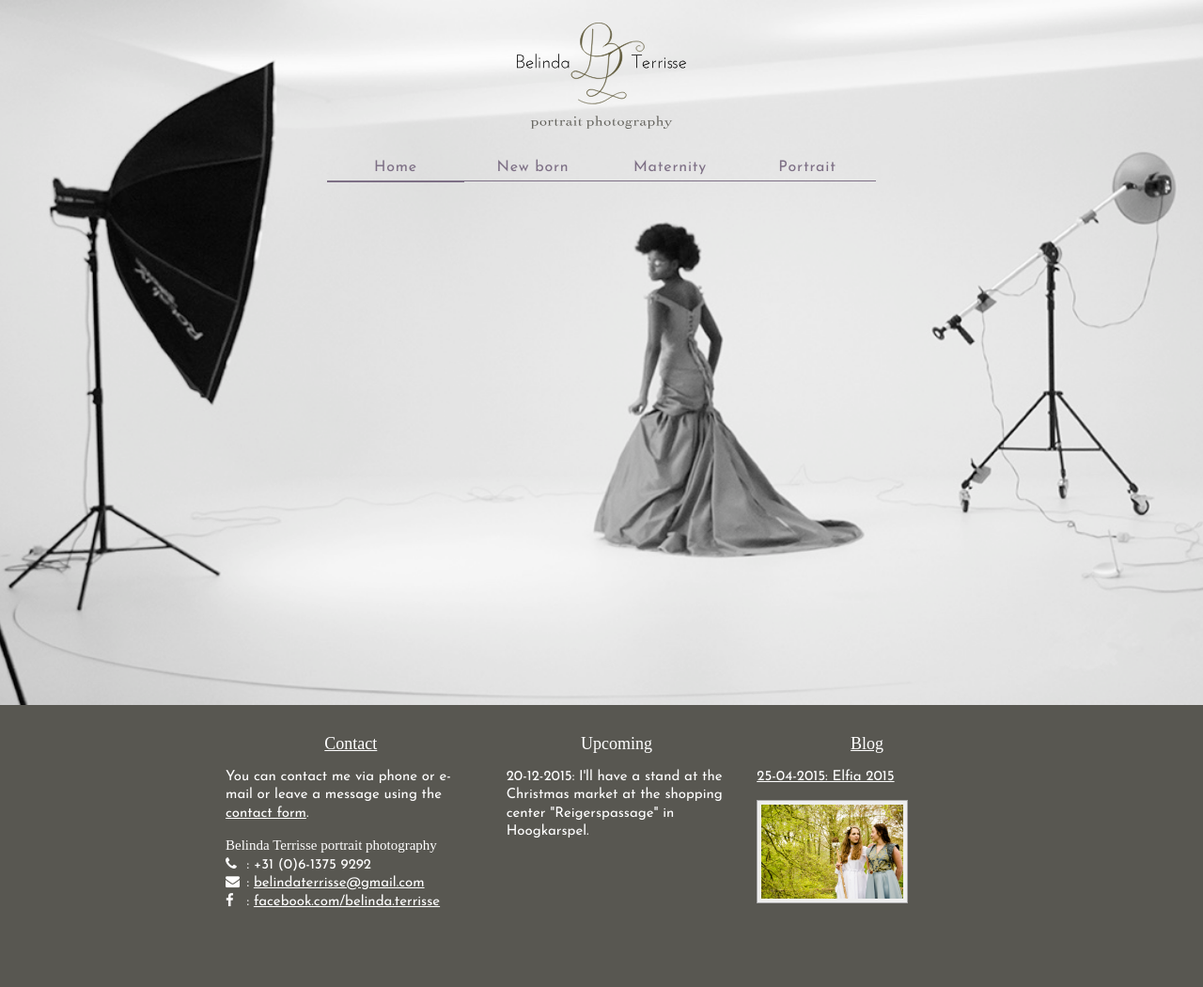
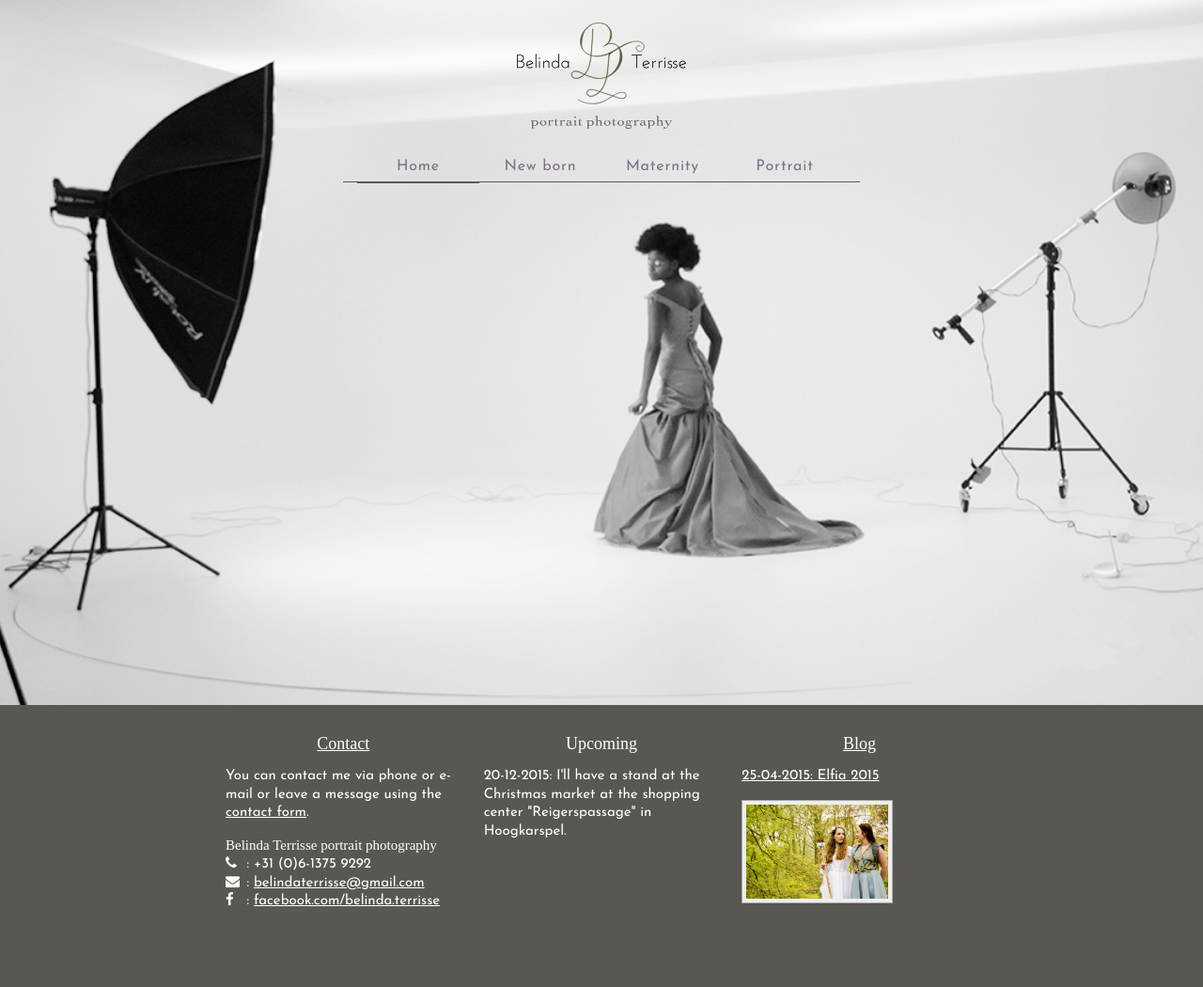
Before and after one commit to cmbybelin/cmbybelin.github.io, a Jekyll site: the page built from index.html, in a window 1280 px wide. Shown: the whole page at 94% size. Built offline with Jekyll 4.4.1, drawn with Linux system fonts in a browser that asks for light colours; nearby versions of some CDN libraries; some web fonts are replaced.

Commit message:
Update nav center footer section.

```diff
--- a/style/main.css
+++ b/style/main.css
@@ -78,21 +78,24 @@ nav {
 
 nav ul {
  padding: 0;
- margin: 0;
+ margin: 0 auto;
+ max-width: 550px;
+ border-bottom: 1px solid #585751;
 }
 
 nav ul li {
  display: inline-block;
  font-size: 16px;
  white-space: nowrap;
- padding: 8px 8px 4px 8px;
- margin: 0;
- border-bottom: 1px solid #7D6F85;
- min-width: 50px;
+ margin: 0 0 -1px 0;
+ min-width: 76px;
+ line-height: 32px;
 }
 
 nav ul li.active {
  border-bottom-width: 2.5px;
+ border-bottom: 2px solid #585751;
+ margin-bottom: -2px;
 }
 
 a, a:visited, a:active {
@@ -152,7 +155,7 @@ footer > div {
  margin: 0 auto;
 }
 footer section {
- padding: 32px 0;
+ padding: 32px 8px;
 }
 footer img {
  max-width: 200px;
@@ -286,7 +289,7 @@ button {
 
 @media (min-width: 370px) { /* iPhone 6 */
  nav ul li {
-  min-width: 70px;
+  min-width: 86px;
  }
 }
 
@@ -308,8 +311,13 @@ button {
   box-sizing: border-box;
   vertical-align: top;
  }
- footer section + section {
-  padding-left: 32px;
+ footer section:first-child {
+  padding-left: 0;
+  padding-right: 16px;
+ }
+ footer section:last-child {
+  padding-left: 16px;
+  padding-right: 0;
  }
 }
 
```
